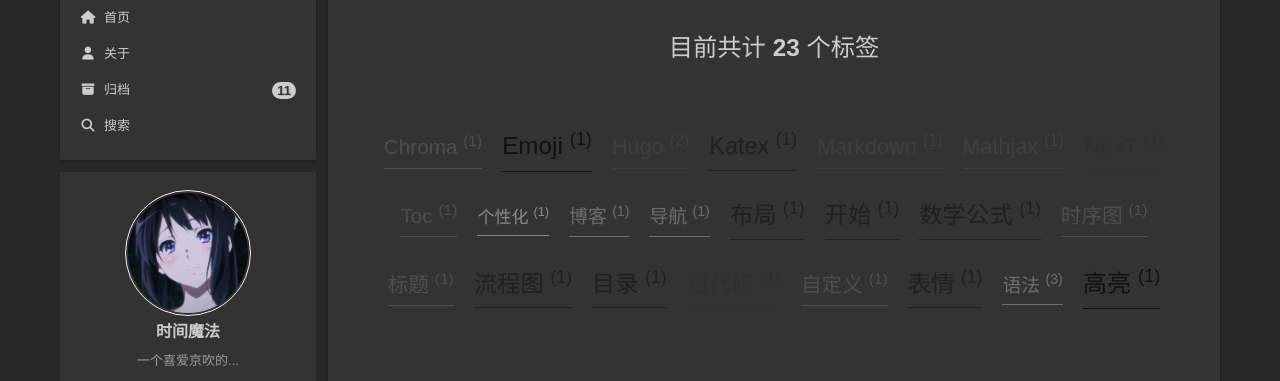
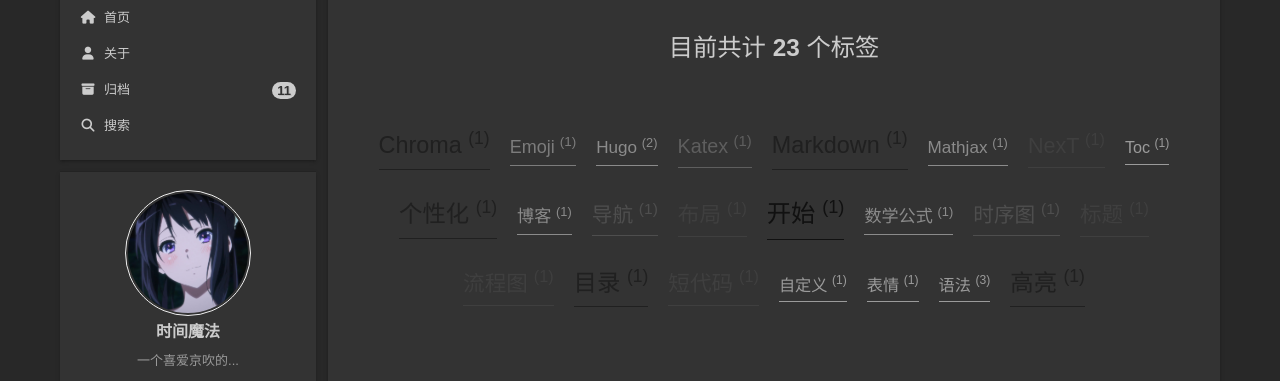
Before and after one commit to wqwy17/wqwy17.github.io, a plain HTML site: page tags/index.html in a window 1280 px wide. Shown: the part 130-511 px from the top of the page. Drawn offline with nearby package versions, Linux system fonts and the light colour scheme; some packages are replaced by stand-ins of ours; a script that the page names is missing.

Commit message:
2024/03/18 周一  0:59:01.13

```diff
--- a/tags/index.html
+++ b/tags/index.html
@@ -12,51 +12,51 @@ Github
 E-Mail</a></span></div><div class="cc-license animated" itemprop=license><a href=https://creativecommons.org/licenses/by-nc-sa/4.0/deed.zh class=cc-opacity rel=noopener target=_blank title=共享知识><img src=/imgs/img-lazy-loading.gif data-src=/imgs/cc/big/by_nc_sa.svg alt=共享知识></a></div><div class="links-of-blogroll site-overview-item animated"><div class=links-of-blogroll-title><i class="fa fa-globe fa-fw"></i>
 友情链接</div><ul class=links-of-blogroll-list><li class=links-of-blogroll-item><a href=https://gitee.com/hugo-next/hugo-theme-next title=https://gitee.com/hugo-next/hugo-theme-next target=_blank>Hugo-NexT</a></li></ul></div></div></div></div></aside><div class=sidebar-dimmer></div></header><div class=tool-buttons><div id=toggle-theme class=button title=深浅模式切换><i class="fas fa-adjust"></i></div><div class=back-to-top role=button title=返回顶部><i class="fa fa-arrow-up"></i>
 <span>0%</span></div></div><div class=reading-progress-bar></div><a role=button class="book-mark-link book-mark-link-fixed"></a><a href=https://github.com/wqwy17 rel="noopener external nofollow noreferrer" target=_blank title="Follow me on GitHub" class="exturl github-corner"><svg width="80" height="80" viewBox="0 0 250 250" aria-hidden="true"><path d="M0 0 115 115h15l12 27L250 250V0z"/><path d="M128.3 109C113.8 99.7 119 89.6 119 89.6 122 82.7 120.5 78.6 120.5 78.6 119.2 72 123.4 76.3 123.4 76.3 127.3 80.9 125.5 87.3 125.5 87.3 122.9 97.6 130.6 101.9 134.4 103.2" fill="currentcolor" style="transform-origin:130px 106px" class="octo-arm"/><path d="M115 115C114.9 115.1 118.7 116.5 119.8 115.4l13.9-13.8C136.9 99.2 139.9 98.4 142.2 98.6 133.8 88 127.5 74.4 143.8 58 148.5 53.4 154 51.2 159.7 51 160.3 49.4 163.2 43.6 171.4 40.1 171.4 40.1 176.1 42.5 178.8 56.2 183.1 58.6 187.2 61.8 190.9 65.4 194.5 69 197.7 73.2 200.1 77.6 213.8 80.2 216.3 84.9 216.3 84.9 212.7 93.1 206.9 96 205.4 96.6 205.1 102.4 203 107.8 198.3 112.5 181.9 128.9 168.3 122.5 157.7 114.1 157.9 116.9 156.7 120.9 152.7 124.9L141 136.5C139.8 137.7 141.6 141.9 141.8 141.8z" fill="currentcolor" class="octo-body"/></svg>
-</a><script type=text/javascript src=//sidecar.gitter.im/dist/sidecar.v1.js async></script><script type=text/javascript>((window.gitter={}).chat={}).options={room:"hugo-next/community"}</script><noscript><div class=noscript-warning>Theme NexT works best with JavaScript enabled</div></noscript><div class="main-inner tags posts-expand"><div class=post-block lang=zh-CN><div class=post-header><h1>标签集锦</h1></div><div class=post-body><div class=tag-cloud><div class=tag-cloud-title>目前共计 <strong>23</strong> 个标签</div><div class=tag-cloud-tags><a class=tag-cloud-6 href=/tags/chroma>Chroma
+</a><script type=text/javascript src=//sidecar.gitter.im/dist/sidecar.v1.js async></script><script type=text/javascript>((window.gitter={}).chat={}).options={room:"hugo-next/community"}</script><noscript><div class=noscript-warning>Theme NexT works best with JavaScript enabled</div></noscript><div class="main-inner tags posts-expand"><div class=post-block lang=zh-CN><div class=post-header><h1>标签集锦</h1></div><div class=post-body><div class=tag-cloud><div class=tag-cloud-title>目前共计 <strong>23</strong> 个标签</div><div class=tag-cloud-tags><a class=tag-cloud-9 href=/tags/chroma>Chroma
 <span class=tag-list-count><sup>(1)</sup>
-</span></a><a class=tag-cloud-10 href=/tags/emoji>Emoji
+</span></a><a class=tag-cloud-3 href=/tags/emoji>Emoji
 <span class=tag-list-count><sup>(1)</sup>
-</span></a><a class=tag-cloud-7 href=/tags/hugo>Hugo
+</span></a><a class=tag-cloud-2 href=/tags/hugo>Hugo
 <span class=tag-list-count><sup>(2)</sup>
-</span></a><a class=tag-cloud-9 href=/tags/katex>Katex
+</span></a><a class=tag-cloud-5 href=/tags/katex>Katex
 <span class=tag-list-count><sup>(1)</sup>
-</span></a><a class=tag-cloud-7 href=/tags/markdown>Markdown
+</span></a><a class=tag-cloud-9 href=/tags/markdown>Markdown
 <span class=tag-list-count><sup>(1)</sup>
-</span></a><a class=tag-cloud-7 href=/tags/mathjax>Mathjax
+</span></a><a class=tag-cloud-2 href=/tags/mathjax>Mathjax
 <span class=tag-list-count><sup>(1)</sup>
-</span></a><a class=tag-cloud-8 href=/tags/next>NexT
+</span></a><a class=tag-cloud-7 href=/tags/next>NexT
 <span class=tag-list-count><sup>(1)</sup>
-</span></a><a class=tag-cloud-6 href=/tags/toc>Toc
+</span></a><a class=tag-cloud-1 href=/tags/toc>Toc
 <span class=tag-list-count><sup>(1)</sup>
-</span></a><a class=tag-cloud-2 href=/tags/%E4%B8%AA%E6%80%A7%E5%8C%96>个性化
+</span></a><a class=tag-cloud-9 href=/tags/%E4%B8%AA%E6%80%A7%E5%8C%96>个性化
 <span class=tag-list-count><sup>(1)</sup>
-</span></a><a class=tag-cloud-4 href=/tags/%E5%8D%9A%E5%AE%A2>博客
+</span></a><a class=tag-cloud-2 href=/tags/%E5%8D%9A%E5%AE%A2>博客
 <span class=tag-list-count><sup>(1)</sup>
-</span></a><a class=tag-cloud-4 href=/tags/%E5%AF%BC%E8%88%AA>导航
+</span></a><a class=tag-cloud-6 href=/tags/%E5%AF%BC%E8%88%AA>导航
 <span class=tag-list-count><sup>(1)</sup>
-</span></a><a class=tag-cloud-9 href=/tags/%E5%B8%83%E5%B1%80>布局
+</span></a><a class=tag-cloud-7 href=/tags/%E5%B8%83%E5%B1%80>布局
 <span class=tag-list-count><sup>(1)</sup>
-</span></a><a class=tag-cloud-9 href=/tags/%E5%BC%80%E5%A7%8B>开始
+</span></a><a class=tag-cloud-10 href=/tags/%E5%BC%80%E5%A7%8B>开始
 <span class=tag-list-count><sup>(1)</sup>
-</span></a><a class=tag-cloud-9 href=/tags/%E6%95%B0%E5%AD%A6%E5%85%AC%E5%BC%8F>数学公式
+</span></a><a class=tag-cloud-2 href=/tags/%E6%95%B0%E5%AD%A6%E5%85%AC%E5%BC%8F>数学公式
 <span class=tag-list-count><sup>(1)</sup>
 </span></a><a class=tag-cloud-6 href=/tags/%E6%97%B6%E5%BA%8F%E5%9B%BE>时序图
 <span class=tag-list-count><sup>(1)</sup>
-</span></a><a class=tag-cloud-6 href=/tags/%E6%A0%87%E9%A2%98>标题
+</span></a><a class=tag-cloud-7 href=/tags/%E6%A0%87%E9%A2%98>标题
 <span class=tag-list-count><sup>(1)</sup>
-</span></a><a class=tag-cloud-9 href=/tags/%E6%B5%81%E7%A8%8B%E5%9B%BE>流程图
+</span></a><a class=tag-cloud-7 href=/tags/%E6%B5%81%E7%A8%8B%E5%9B%BE>流程图
 <span class=tag-list-count><sup>(1)</sup>
 </span></a><a class=tag-cloud-9 href=/tags/%E7%9B%AE%E5%BD%95>目录
 <span class=tag-list-count><sup>(1)</sup>
-</span></a><a class=tag-cloud-8 href=/tags/%E7%9F%AD%E4%BB%A3%E7%A0%81>短代码
+</span></a><a class=tag-cloud-7 href=/tags/%E7%9F%AD%E4%BB%A3%E7%A0%81>短代码
 <span class=tag-list-count><sup>(1)</sup>
-</span></a><a class=tag-cloud-6 href=/tags/%E8%87%AA%E5%AE%9A%E4%B9%89>自定义
+</span></a><a class=tag-cloud-1 href=/tags/%E8%87%AA%E5%AE%9A%E4%B9%89>自定义
 <span class=tag-list-count><sup>(1)</sup>
-</span></a><a class=tag-cloud-9 href=/tags/%E8%A1%A8%E6%83%85>表情
+</span></a><a class=tag-cloud-1 href=/tags/%E8%A1%A8%E6%83%85>表情
 <span class=tag-list-count><sup>(1)</sup>
-</span></a><a class=tag-cloud-4 href=/tags/%E8%AF%AD%E6%B3%95>语法
+</span></a><a class=tag-cloud-1 href=/tags/%E8%AF%AD%E6%B3%95>语法
 <span class=tag-list-count><sup>(3)</sup>
-</span></a><a class=tag-cloud-10 href=/tags/%E9%AB%98%E4%BA%AE>高亮
+</span></a><a class=tag-cloud-9 href=/tags/%E9%AB%98%E4%BA%AE>高亮
 <span class=tag-list-count><sup>(1)</sup></span></a></div></div></div></div></div></main><footer class=footer><div class=footer-inner><div class=copyright>&copy;
 <span itemprop=copyrightYear>2024
 </span><span class=with-love><i class="fa fa-heart"></i>
```
